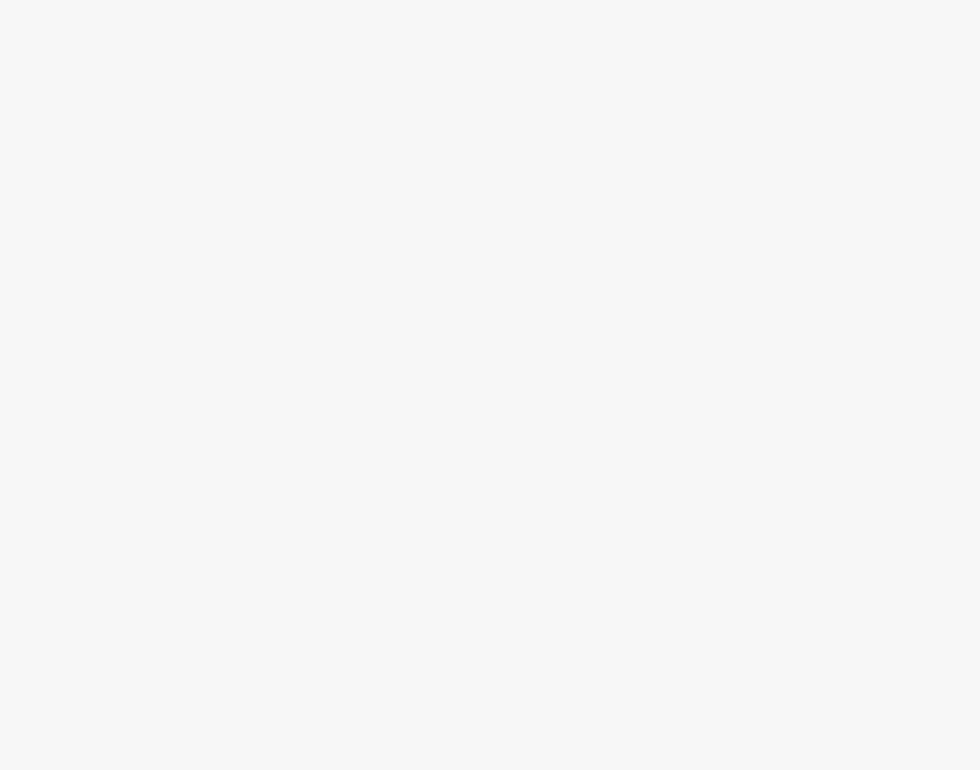
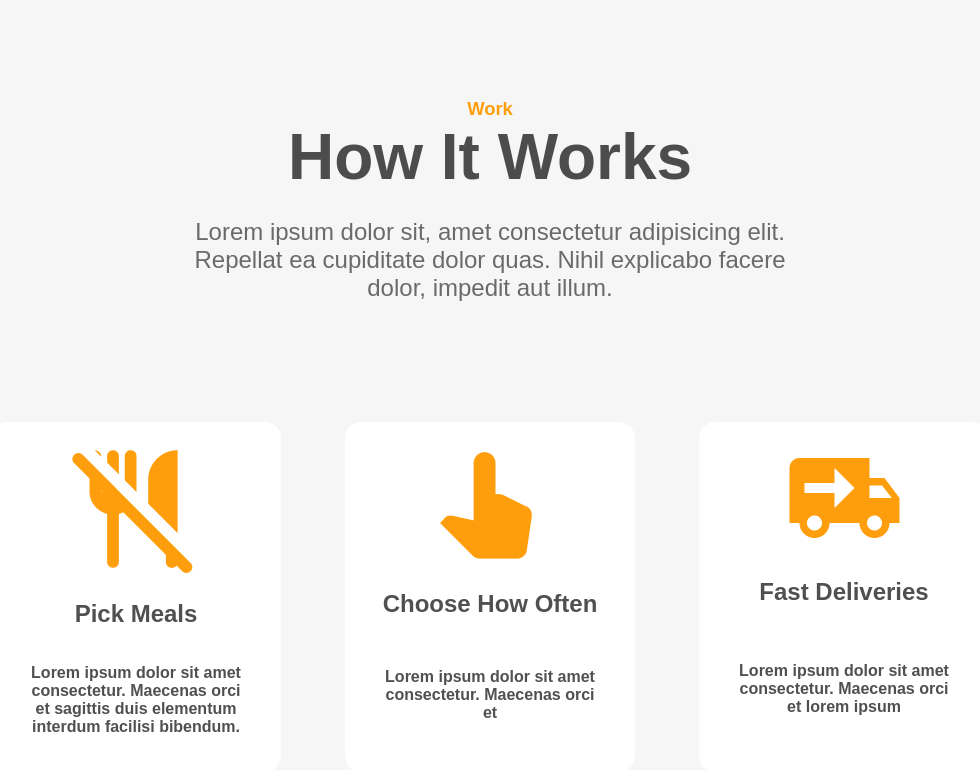
Before and after one commit to ChristianOdang/Restaurant-Landing_Page, a React (Vite) app: page / in a window 1280 px wide. Shown: the part 1898-2668 px from the top of the page, without its empty margins (150-1130 px from the left). Before the commit the page ends 1918 px from the top, so only its background shows below. Built offline with nearby package versions, Linux system fonts and the light colour scheme.

Commit message:
updating application

```diff
--- a/src/App.jsx
+++ b/src/App.jsx
@@ -2,6 +2,7 @@
 import './App.css'
 import Home from './components/Home'
 import About from './components/About'
+import Work from './components/Work'
 
 
 function App() {
@@ -10,6 +11,7 @@
     <div className='App'>
       <Home />
       <About />
+      <Work />
     </div>
   )
 }
--- /dev/null
+++ b/src/components/Work.jsx
@@ -0,0 +1,50 @@
+import React from 'react';
+import PickMeals from "../assets/pick-meals-image.png";
+import ChooseMeals from "../assets/choose-image.png";
+import DeliveryMeals from "../assets/delivery-image.png";
+
+
+function Work() {
+  const workInfoData = [
+    {
+      image: PickMeals,
+      title: "Pick Meals",
+      text: "Lorem ipsum dolor sit amet consectetur. Maecenas orci et sagittis duis elementum interdum facilisi bibendum.",
+    },
+    {
+      image: ChooseMeals,
+      title: "Choose How Often",
+      text: "Lorem ipsum dolor sit amet consectetur. Maecenas orci et ",
+    },
+    {
+      image: DeliveryMeals,
+      title: "Fast Deliveries",
+      text: "Lorem ipsum dolor sit amet consectetur. Maecenas orci et lorem ipsum",
+    },
+  ];
+  return (
+    <div className='work-section-wrapper'>
+      <div className='work-section-top'>
+        <p className='primary-subheading'>Work</p>
+        <h1 className='primary-heading'>How It Works</h1>
+        <p className='primary-text'>
+          Lorem ipsum dolor sit, amet consectetur adipisicing elit. Repellat ea cupiditate dolor quas.
+          Nihil explicabo facere dolor, impedit aut illum.
+        </p>
+      </div>
+      <div className='work-section-bottom'>
+        {workInfoData.map((data) => (
+          <div className='work-section-info' key={data.title}>
+            <div className='info-boxes-img-container'>
+              <img src={data.image} alt='' />
+            </div>
+            <h2>{data.title}</h2>
+            <p>{data.text}</p>
+          </div>
+        ))}
+      </div>
+    </div>
+  )
+}
+
+export default Work
```
Also changed, not shown: src/components/Testimonial.jsx (added, +11 -0 lines).
